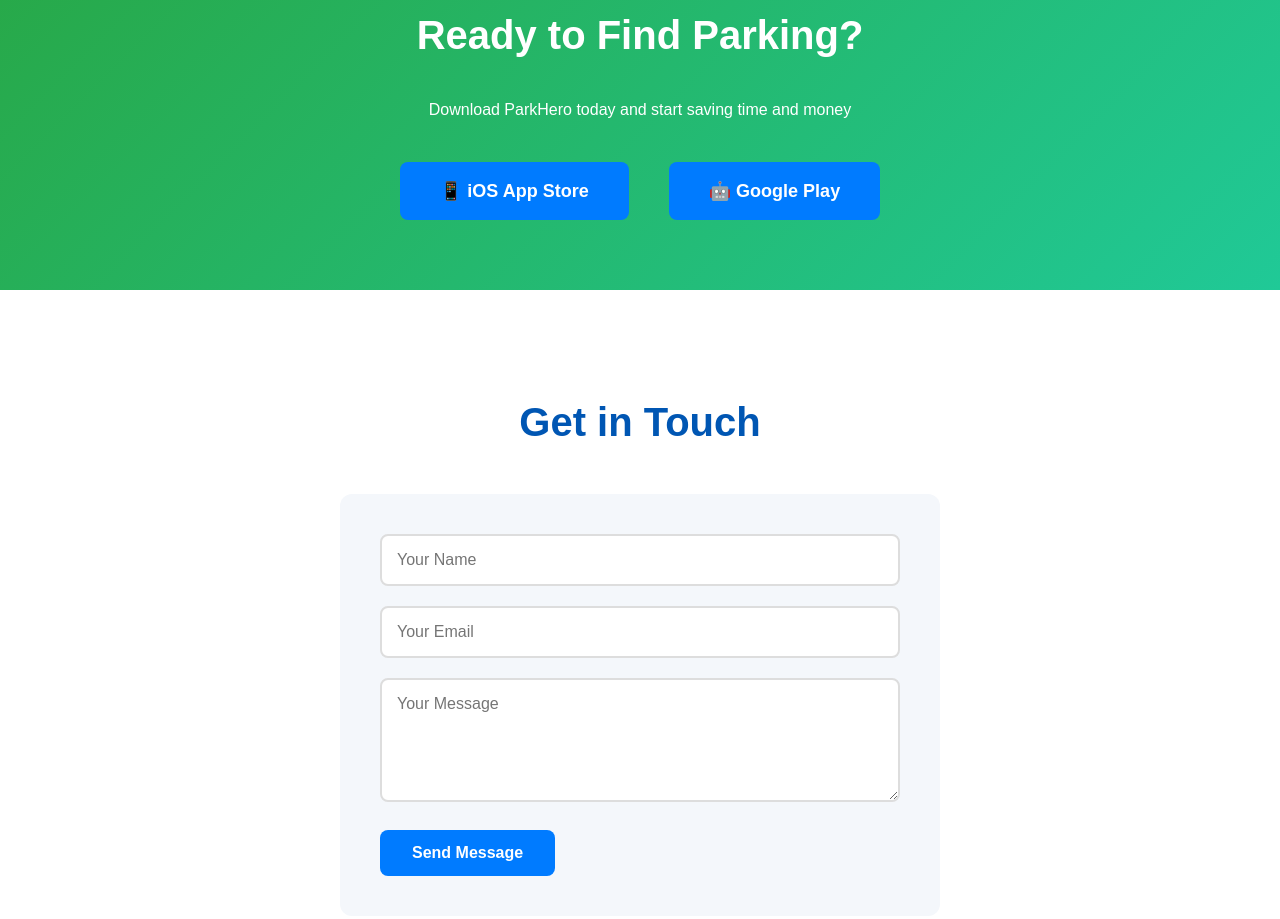
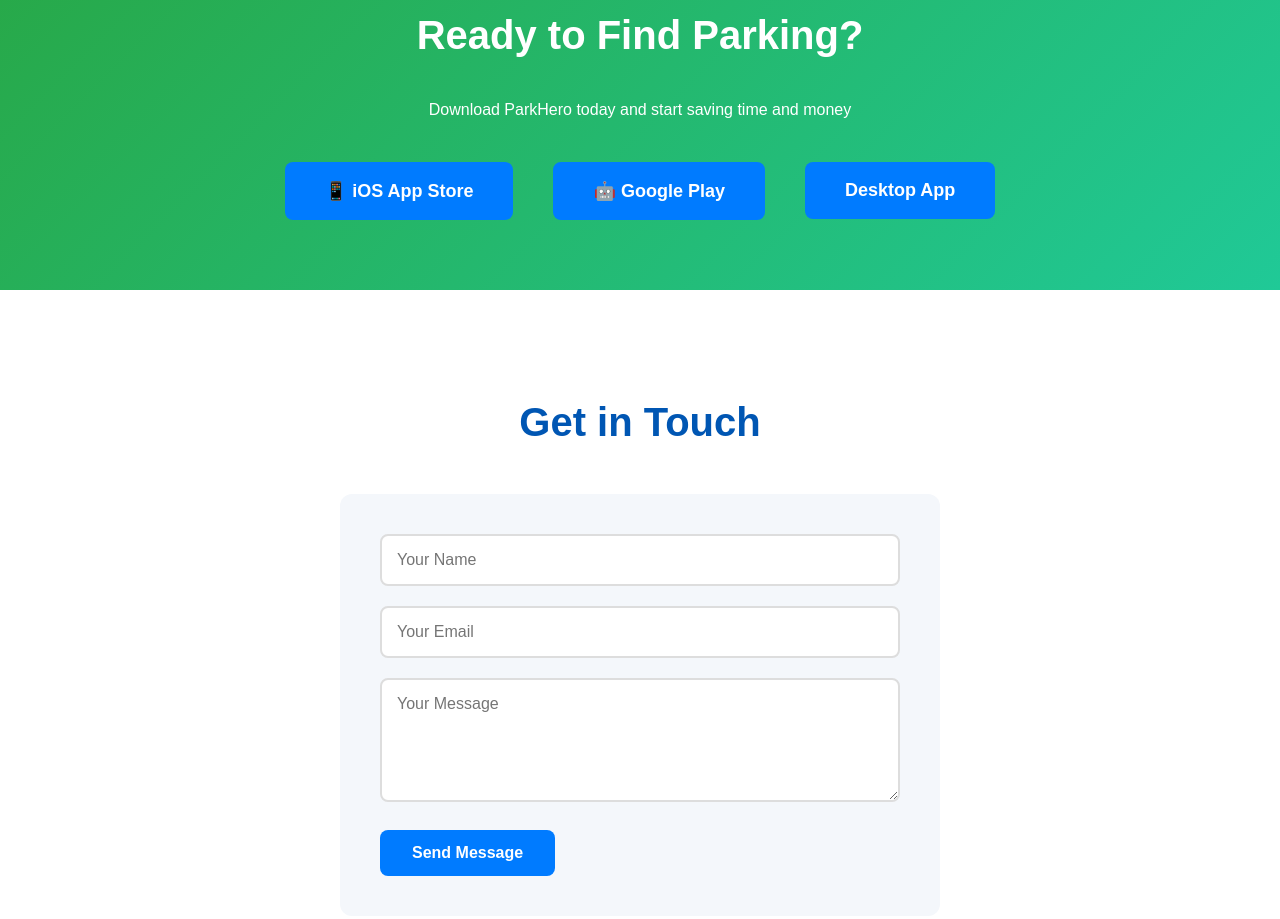
Before and after one commit to akoita0809-blip/ParkHero-, a plain HTML site: page index.html in a window 1280 px wide. Shown: the part 6154-7073 px from the top of the page. Drawn offline with Linux system fonts and the light colour scheme; files whose address does not match are found by name.

Commit message:
add desktop app download link

```diff
--- a/index.html
+++ b/index.html
@@ -251,6 +251,9 @@
         <div class="download-buttons">
             <button class="btn-primary large">📱 iOS App Store</button>
             <button class="btn-primary large">🤖 Google Play</button>
+            <a href="https://github.com/user-attachments/files/27381746/ParkHero.jar.zip" download>
+                <button class="btn-primary large"> Desktop App</button>
+            </a>
         </div>
     </section>
 
```
Also changed, not shown: 1 other file.
